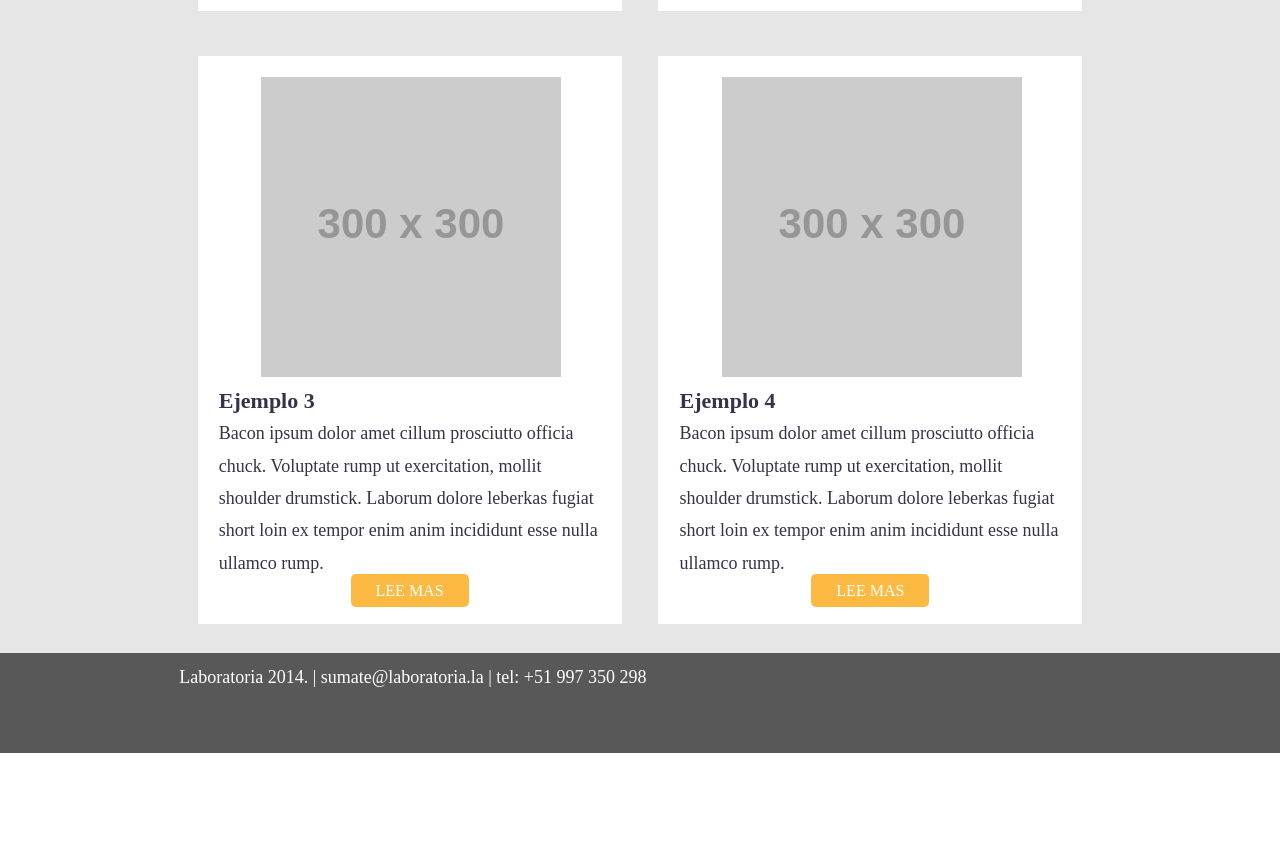
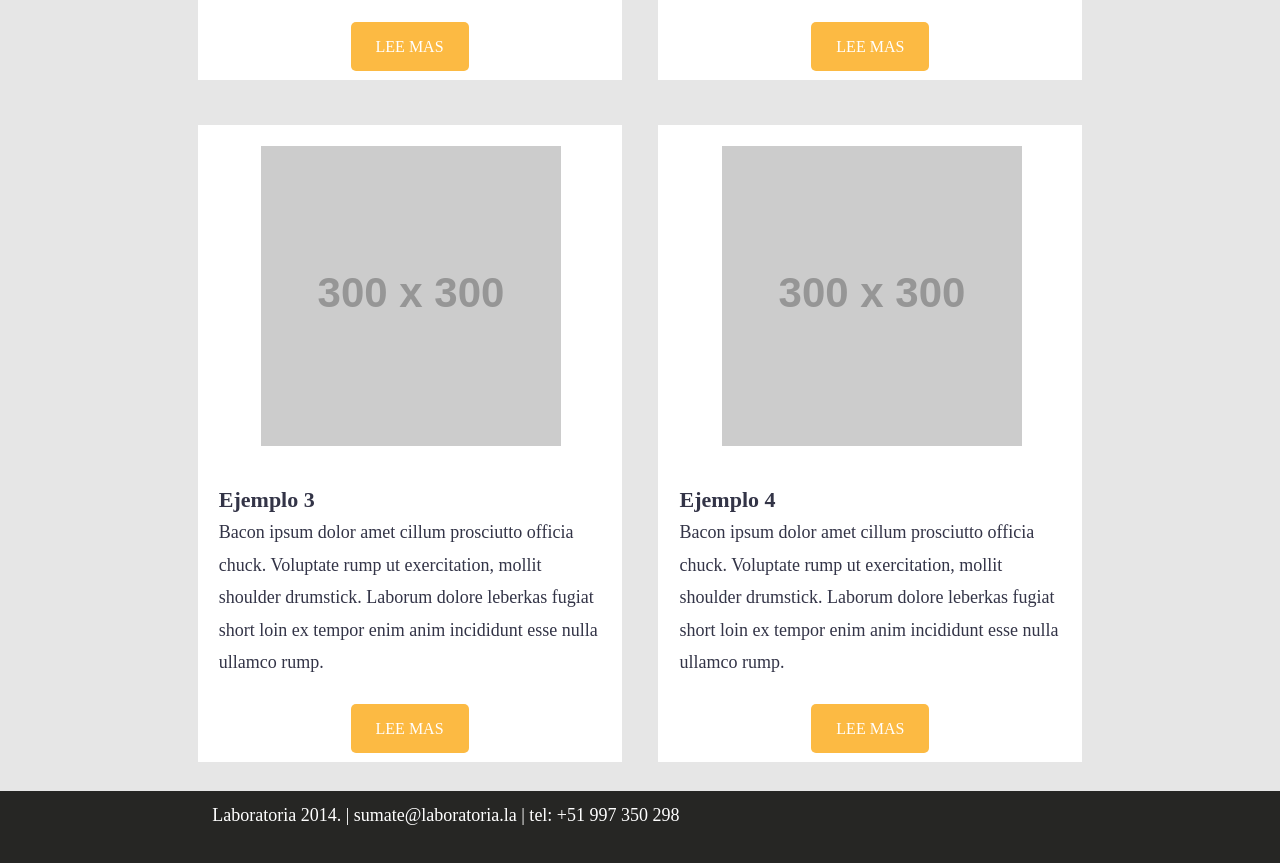
Before and after one commit to bluedem0n/Tini, a plain HTML site: page index.html in a window 1280 px wide. Shown: the part 1333-2196 px from the top of the page. Before the commit the page ends 2086 px from the top, so only its background shows below. Drawn offline with Linux system fonts and the light colour scheme; placeholder pictures from the web are drawn by us.

Commit message:
Detalles

```diff
--- a/css/main.css
+++ b/css/main.css
@@ -16,10 +16,12 @@ a {
 }
 img {
 	padding-left: 11%;
+	padding-bottom: 8%;
 }
 footer {
-	height: 100px;
-	background-color: #585858;
+	height: 10%;
+	background-color: #262624;
+	padding-left: 3%;
 }
 .cabecera {
 	padding-top: 10%;
@@ -46,7 +48,7 @@ footer {
 
 }
 .boton-section{
-	padding: 8px 25px;
+	padding: 16px 25px;
 	background-color: #fcba43;
 	border-radius: 5px
 }
@@ -55,4 +57,5 @@ footer {
 }
 .boton-center{
 	text-align: center;
+	padding-top: 10%;
 }
```
